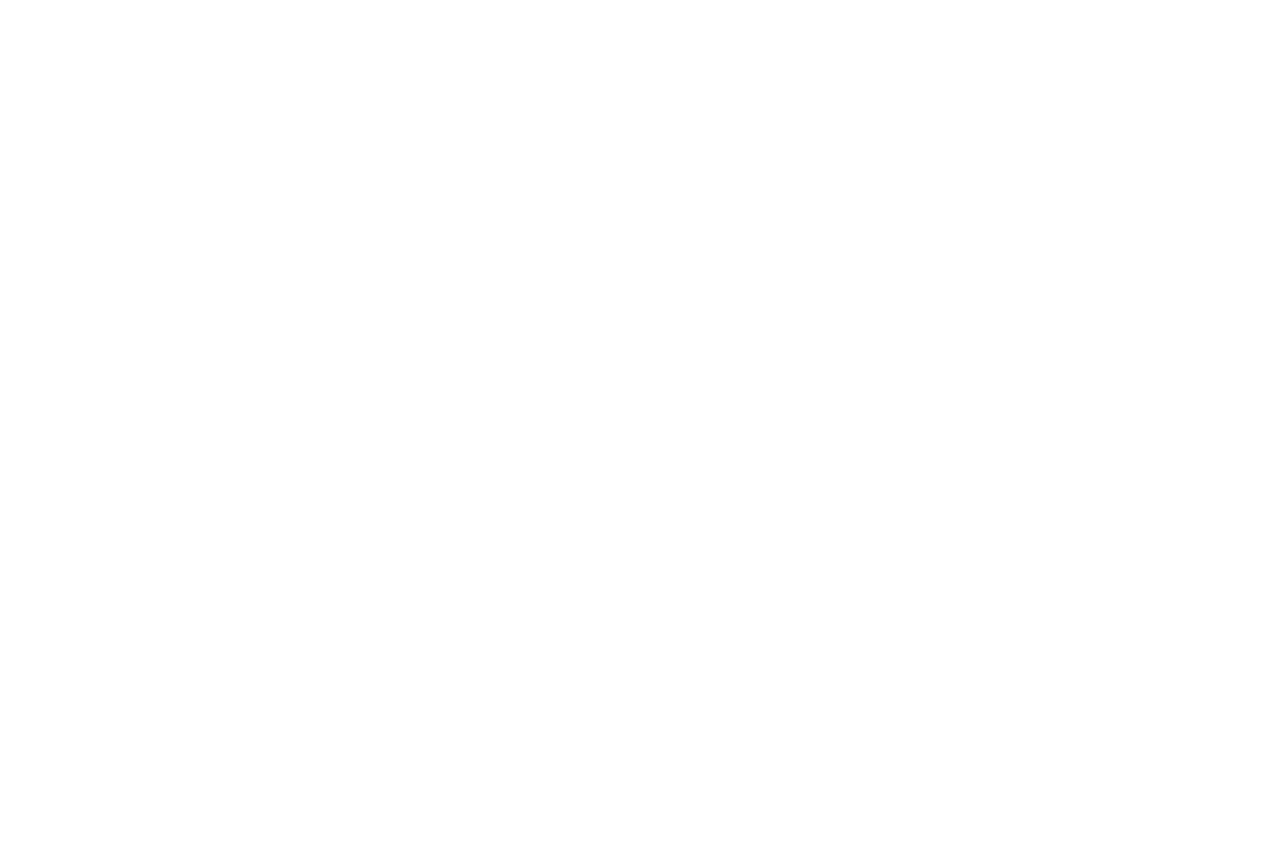
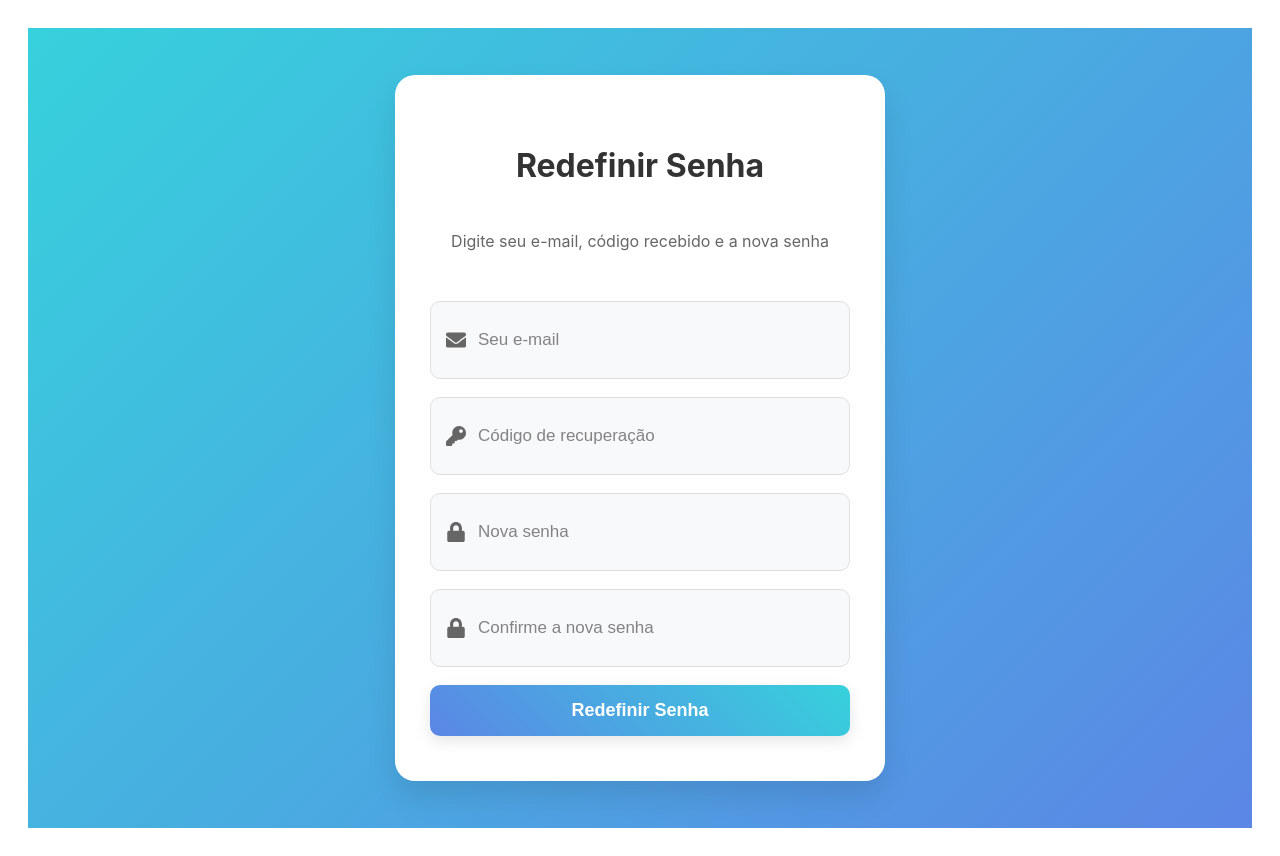
Before and after one commit to gabriellmrs/sorveteria-front, a React (Vite) app: page /redefinir-senha in a window 1280 px wide. Before the commit this address had no page. Before the commit the page ends 800 px from the top, so only its background shows below. Built offline with nearby package versions, Linux system fonts and the light colour scheme.

Commit message:
feat(auth): adicionar componentes de envio de código e redefinição de senha

```diff
--- a/src/App.jsx
+++ b/src/App.jsx
@@ -18,6 +18,8 @@ import ConsultarVendedor from './pages/ConsultarVendedor';
 import Carrinho from './pages/Carrinho';
 import Login from './pages/Login';
 import PrivateRoute from './components/PrivateRoute.jsx';
+import SolicitarCodigo from './pages/SolicitarCodigo';
+import RedefinirSenha from './pages/RedefinirSenha'; // Importar a nova página
 
 function App() {
   return (
@@ -41,8 +43,10 @@ function AppContent() {
 
       <div style={{ marginLeft: token && !isLoginPage ? '60px' : '0', padding: '20px' }}>
         <Routes>
-          {/* Rota pública */}
+          {/* Rotas públicas */}
           <Route path="/" element={<Login />} />
+          <Route path="/esqueci-senha" element={<SolicitarCodigo />} />
+          <Route path="/redefinir-senha" element={<RedefinirSenha />} /> {/* Nova rota pública */}
 
           {/* Rotas privadas */}
           <Route element={<PrivateRoute />}>
--- a/src/pages/Login.jsx
+++ b/src/pages/Login.jsx
@@ -1,4 +1,4 @@
-import  { useState } from 'react';
+import { useState } from 'react';
 import { useNavigate } from 'react-router-dom';
 import styles from '../styles/Login.module.css';
 import { FaEnvelope, FaLock, FaGoogle, FaGithub } from 'react-icons/fa';
@@ -75,7 +75,9 @@ const Login = () => {
             <label className={styles.rememberMe}>
               <input type="checkbox" /> Lembrar de mim
             </label>
-            <a href="#" className={styles.forgotPassword}>Esqueceu a senha?</a>
+            <a onClick={() => navigate('/esqueci-senha')} className={styles.forgotPassword}>
+              Esqueceu a senha?
+            </a>
           </div>
 
           {erro && <p className={styles.erro}>{erro}</p>}
--- /dev/null
+++ b/src/pages/RedefinirSenha.jsx
@@ -0,0 +1,114 @@
+import { useState } from 'react';
+import { useNavigate } from 'react-router-dom';
+import styles from '../styles/Login.module.css';
+import { FaLock, FaEnvelope, FaKey } from 'react-icons/fa';
+import URL from '../service/url';
+
+const RedefinirSenha = () => {
+  const [email, setEmail] = useState('');
+  const [codigo, setCodigo] = useState('');
+  const [novaSenha, setNovaSenha] = useState('');
+  const [confirmaSenha, setConfirmaSenha] = useState('');
+  const [mensagem, setMensagem] = useState('');
+  const [erro, setErro] = useState('');
+  const navigate = useNavigate();
+
+  const handleRedefinirSenha = async (e) => {
+    e.preventDefault();
+    setErro('');
+    setMensagem('');
+
+    if (novaSenha !== confirmaSenha) {
+      setErro('As senhas não coincidem');
+      return;
+    }
+
+    try {
+      const resposta = await fetch(`${URL}/usuario/redefinir-senha`, {
+        method: 'POST',
+        headers: { 'Content-Type': 'application/json' },
+        body: JSON.stringify({ email, codigo, novaSenha })
+      });
+
+      const dados = await resposta.json();
+
+      if (!resposta.ok) {
+        setErro(dados.erro || 'Erro ao redefinir senha.');
+        return;
+      }
+
+      setMensagem('Senha atualizada com sucesso! Redirecionando para login...');
+      setTimeout(() => navigate('/'), 3000);
+    } catch (error) {
+      console.error('Erro ao redefinir senha:', error);
+      setErro('Erro de conexão com o servidor.');
+    }
+  };
+
+  return (
+    <div className={styles.container}>
+      <div className={styles.loginCard}>
+        <h2 className={styles.title}>Redefinir Senha</h2>
+        <p className={styles.subtitle}>Digite seu e-mail, código recebido e a nova senha</p>
+
+        <form className={styles.form} onSubmit={handleRedefinirSenha}>
+          <div className={styles.inputGroup}>
+            <FaEnvelope className={styles.icon} />
+            <input
+              type="email"
+              placeholder="Seu e-mail"
+              value={email}
+              onChange={(e) => setEmail(e.target.value)}
+              required
+              aria-label="E-mail"
+            />
+          </div>
+
+          <div className={styles.inputGroup}>
+            <FaKey className={styles.icon} />
+            <input
+              type="text"
+              placeholder="Código de recuperação"
+              value={codigo}
+              onChange={(e) => setCodigo(e.target.value)}
+              maxLength={6}
+              required
+              aria-label="Código"
+            />
+          </div>
+
+          <div className={styles.inputGroup}>
+            <FaLock className={styles.icon} />
+            <input
+              type="password"
+              placeholder="Nova senha"
+              value={novaSenha}
+              onChange={(e) => setNovaSenha(e.target.value)}
+              required
+              aria-label="Nova senha"
+            />
+          </div>
+
+          <div className={styles.inputGroup}>
+            <FaLock className={styles.icon} />
+            <input
+              type="password"
+              placeholder="Confirme a nova senha"
+              value={confirmaSenha}
+              onChange={(e) => setConfirmaSenha(e.target.value)}
+              required
+              aria-label="Confirme a nova senha"
+            />
+          </div>
+
+          {mensagem && <p className={styles.success}>{mensagem}</p>}
+          {erro && <p className={styles.erro}>{erro}</p>}
+
+          <button type="submit" className={styles.button}>Redefinir Senha</button>
+        </form>
+      </div>
+    </div>
+  );
+};
+
+export default RedefinirSenha;
--- /dev/null
+++ b/src/pages/SolicitarCodigo.jsx
@@ -0,0 +1,85 @@
+import { useState } from 'react';
+import { useNavigate } from 'react-router-dom';
+import styles from '../styles/Login.module.css';
+import { FaEnvelope } from 'react-icons/fa';
+import { ImSpinner2 } from 'react-icons/im'; // ícone de loading
+import URL from '../service/url';
+
+const SolicitarCodigo = () => {
+  const [email, setEmail] = useState('');
+  const [mensagem, setMensagem] = useState('');
+  const [erro, setErro] = useState('');
+  const [loading, setLoading] = useState(false);
+  const navigate = useNavigate();
+
+  const handleEnviarCodigo = async (e) => {
+    e.preventDefault();
+    setErro('');
+    setMensagem('');
+    setLoading(true);
+
+    try {
+      const resposta = await fetch(`${URL}/usuario/esqueci-senha`, {
+        method: 'POST',
+        headers: { 'Content-Type': 'application/json' },
+        body: JSON.stringify({ email })
+      });
+
+      const dados = await resposta.json();
+
+      if (!resposta.ok) {
+        setErro(dados.erro || 'Erro ao enviar código.');
+        setLoading(false);
+        return;
+      }
+
+      setMensagem('Código enviado para o e-mail.');
+      setTimeout(() => {
+        setLoading(false);
+        navigate('/redefinir-senha');
+      }, 2000);
+    } catch (error) {
+      console.error('Erro ao enviar código:', error);
+      setErro('Erro de conexão com o servidor.');
+      setLoading(false);
+    }
+  };
+
+  return (
+    <div className={styles.container}>
+      <div className={styles.loginCard}>
+        <h2 className={styles.title}>Recuperar Senha</h2>
+        <p className={styles.subtitle}>Digite seu e-mail para receber um código</p>
+
+        <form className={styles.form} onSubmit={handleEnviarCodigo}>
+          <div className={styles.inputGroup}>
+            <FaEnvelope className={styles.icon} />
+            <input
+              type="email"
+              placeholder="Seu e-mail"
+              value={email}
+              onChange={(e) => setEmail(e.target.value)}
+              required
+              disabled={loading}
+              aria-label="E-mail"
+            />
+          </div>
+
+          {mensagem && <p className={styles.success}>{mensagem}</p>}
+          {erro && <p className={styles.erro}>{erro}</p>}
+
+          <button type="submit" className={styles.button} disabled={loading}>
+            {loading ? <ImSpinner2 className={styles.spinnerIcon} /> : 'Enviar Código'}
+          </button>
+        </form>
+
+        <p className={styles.signupText}>
+          Lembrou da senha?{' '}
+          <span onClick={() => navigate('/')} className={styles.signupLink}>Fazer login</span>
+        </p>
+      </div>
+    </div>
+  );
+};
+
+export default SolicitarCodigo;
--- a/src/styles/Login.module.css
+++ b/src/styles/Login.module.css
@@ -131,6 +131,7 @@
 .forgotPassword:hover {
   color: var(--secondary-color);
   text-decoration: underline;
+  cursor: pointer;
 }
 
 .button {
@@ -254,4 +255,18 @@
 .signupLink:hover {
   color: var(--secondary-color);
   text-decoration: underline;
+  cursor: pointer;
 }
+
+.spinnerIcon {
+  font-size: 1.2rem;
+  animation: spin 1s linear infinite;
+  color: white;
+  display: inline-block;
+  vertical-align: middle;
+}
+
+@keyframes spin {
+  0% { transform: rotate(0deg); }
+  100% { transform: rotate(360deg); }
+}
```
